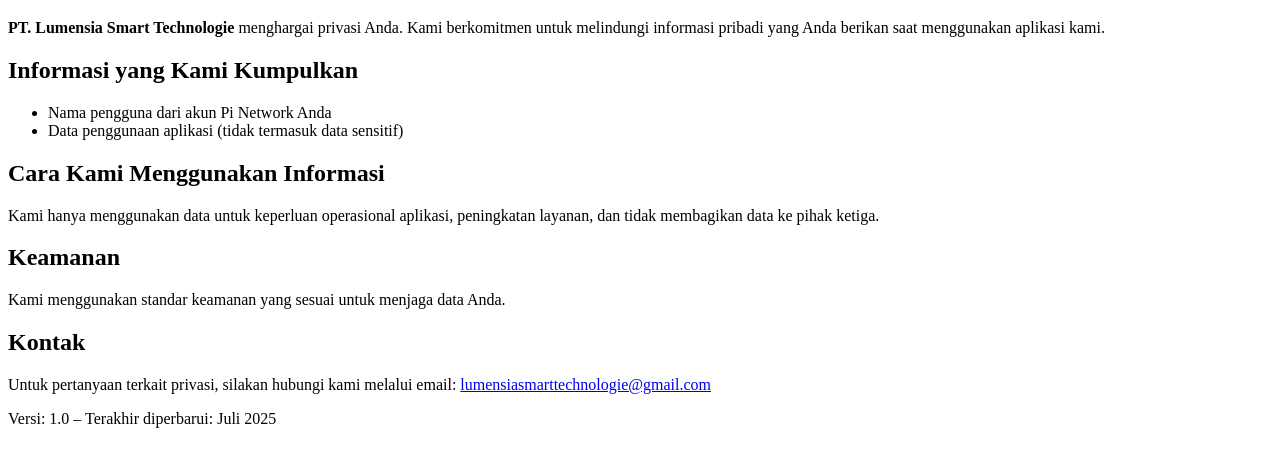
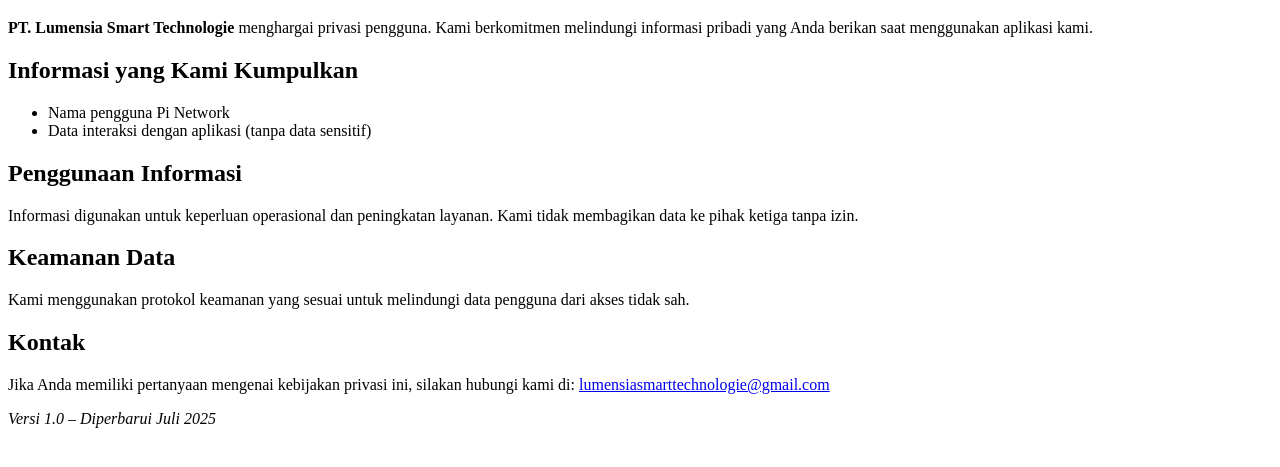
Before and after one commit to Tofel-cyber/LUMENSIA-SMART-TECH, a plain HTML site: page privacy (1).html in a window 1280 px wide. Shown: the part 61-528 px from the top of the page. Drawn offline with Linux system fonts and the light colour scheme.

Commit message:
Update privacy (1).html

```diff
--- a/privacy (1).html
+++ b/privacy (1).html
@@ -6,25 +6,25 @@
 </head>
 <body>
   <h1>Kebijakan Privasi</h1>
-  <p><strong>PT. Lumensia Smart Technologie</strong> menghargai privasi Anda. Kami berkomitmen untuk melindungi informasi pribadi yang Anda berikan saat menggunakan aplikasi kami.</p>
+  <p><strong>PT. Lumensia Smart Technologie</strong> menghargai privasi pengguna. Kami berkomitmen melindungi informasi pribadi yang Anda berikan saat menggunakan aplikasi kami.</p>
 
   <h2>Informasi yang Kami Kumpulkan</h2>
   <ul>
-    <li>Nama pengguna dari akun Pi Network Anda</li>
-    <li>Data penggunaan aplikasi (tidak termasuk data sensitif)</li>
+    <li>Nama pengguna Pi Network</li>
+    <li>Data interaksi dengan aplikasi (tanpa data sensitif)</li>
   </ul>
 
-  <h2>Cara Kami Menggunakan Informasi</h2>
-  <p>Kami hanya menggunakan data untuk keperluan operasional aplikasi, peningkatan layanan, dan tidak membagikan data ke pihak ketiga.</p>
+  <h2>Penggunaan Informasi</h2>
+  <p>Informasi digunakan untuk keperluan operasional dan peningkatan layanan. Kami tidak membagikan data ke pihak ketiga tanpa izin.</p>
 
-  <h2>Keamanan</h2>
-  <p>Kami menggunakan standar keamanan yang sesuai untuk menjaga data Anda.</p>
+  <h2>Keamanan Data</h2>
+  <p>Kami menggunakan protokol keamanan yang sesuai untuk melindungi data pengguna dari akses tidak sah.</p>
 
   <h2>Kontak</h2>
-  <p>Untuk pertanyaan terkait privasi, silakan hubungi kami melalui email:
-     <a href="mailto:lumensiasmarttechnologie@gmail.com">lumensiasmarttechnologie@gmail.com</a>
+  <p>Jika Anda memiliki pertanyaan mengenai kebijakan privasi ini, silakan hubungi kami di:
+    <a href="mailto:lumensiasmarttechnologie@gmail.com">lumensiasmarttechnologie@gmail.com</a>
   </p>
 
-  <p>Versi: 1.0 – Terakhir diperbarui: Juli 2025</p>
+  <p><em>Versi 1.0 – Diperbarui Juli 2025</em></p>
 </body>
 </html>
```
